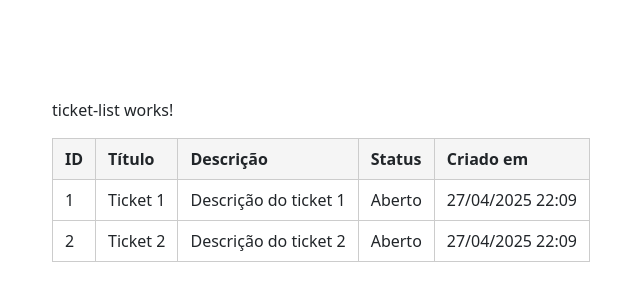
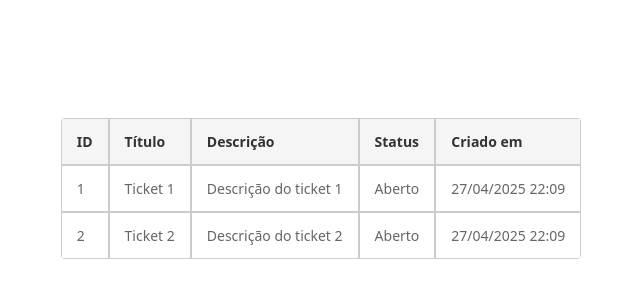
Before and after one commit to dev-Chaves/SystemTicket-Front, an Angular app: page /tickets in a window 1280 px wide. Shown: the part 220-520 px from the top of the page, without its empty margins (319-959 px from the left). Built offline with nearby package versions, Linux system fonts and the light colour scheme.

Commit message:
ticket list / style cards

```diff
--- a/src/app/components/loggado/ticket-list/ticket-list.component.css
+++ b/src/app/components/loggado/ticket-list/ticket-list.component.css
@@ -1,19 +1,60 @@
+.ticket-list-container {
+    padding: 20px;
+    width: 100%;
+}
+
 table {
     width: 100%;
-    border-collapse: collapse;
+    border-collapse: separate;
+    border-spacing: 0;
     margin-top: 16px;
-  }
+    background: #ffffff;
+    border-radius: 4px;
+    overflow: hidden;
+}
 
-  th, td {
+th, td {
     border: 1px solid #ccc;
-    padding: 8px 12px;
+    padding: 12px 15px;
     text-align: left;
-  }
+}
 
-  thead {
+th {
     background-color: #f5f5f5;
-  }
+    font-weight: 600;
+    color: #333;
+    font-size: 14px;
+}
 
-  tr:hover {
+td {
+    font-size: 14px;
+    color: #666;
+}
+
+tbody tr {
+    transition: all 0.3s ease;
+}
+
+tbody tr:hover {
     background-color: #f0f0f0;
-  }
+    transform: translateY(-2px);
+    box-shadow: 0 2px 4px rgba(0, 0, 0, 0.05);
+}
+
+/* Status column styling */
+td:nth-child(4) {
+    font-weight: 500;
+}
+
+/* Responsive table */
+@media (max-width: 768px) {
+    table {
+        display: block;
+        overflow-x: auto;
+        white-space: nowrap;
+    }
+
+    th, td {
+        padding: 10px;
+    }
+}
--- a/src/app/components/loggado/ticket-list/ticket-list.component.html
+++ b/src/app/components/loggado/ticket-list/ticket-list.component.html
@@ -1,4 +1,4 @@
-<p>ticket-list works!</p>
+<div class="ticket-list-container">
     <table>
         <thead>
             <tr>
@@ -19,3 +19,4 @@
             </tr>
         </tbody>
     </table>
+</div>
```
Lines whose indentation alone changed are shown as unchanged.
